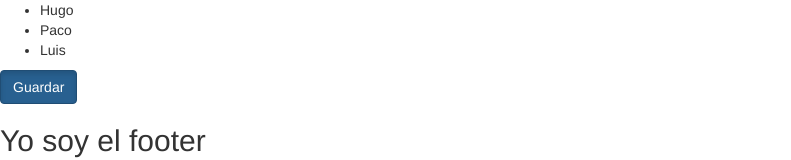
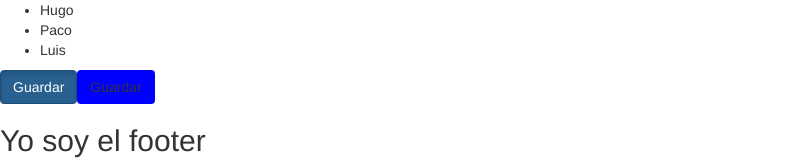
Before and after one commit to Coregraph/angular-app-demo, an Angular app: page / in a window 1280 px wide. Shown: the part 243-403 px from the top of the page, without its empty margins (0-791 px from the left). Built offline with nearby package versions, Linux system fonts and the light colour scheme.

Commit message:
Style binding para un nuevo botón basado en la variable isActive

```diff
--- a/src/app/components/home/home.component.ts
+++ b/src/app/components/home/home.component.ts
@@ -12,7 +12,8 @@ import { ClientesService } from './../../services/clientes/clientes.service';
                   {{ cliente }}
                 </li>
               </ul>
-              <button class="btn btn-primary" [class.active]="isActive">Guardar</button>`
+              <button class="btn btn-primary" [class.active]="isActive">Guardar</button>
+              <button class="btn" [style.backgroundColor]="isActive ? 'blue' : 'white' ">Guardar</button>`
 })
 export class HomeComponent{
     nombre: string = 'Home';
```
Also changed, not shown: 1 other file (tests, documents, lock files or other folders).
